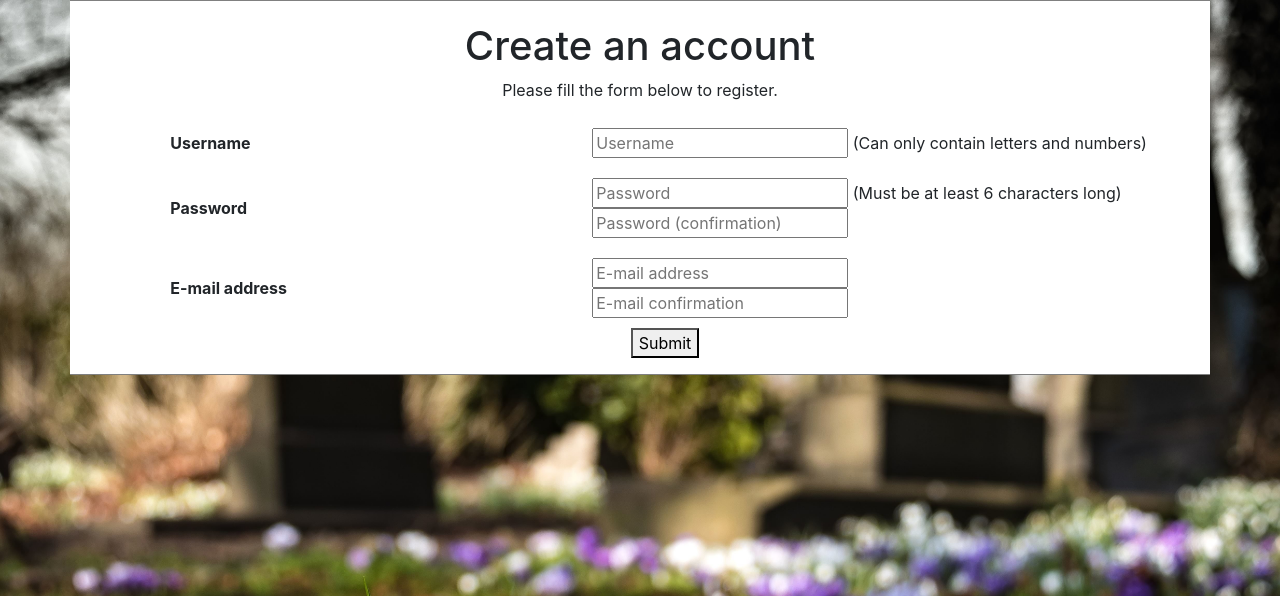
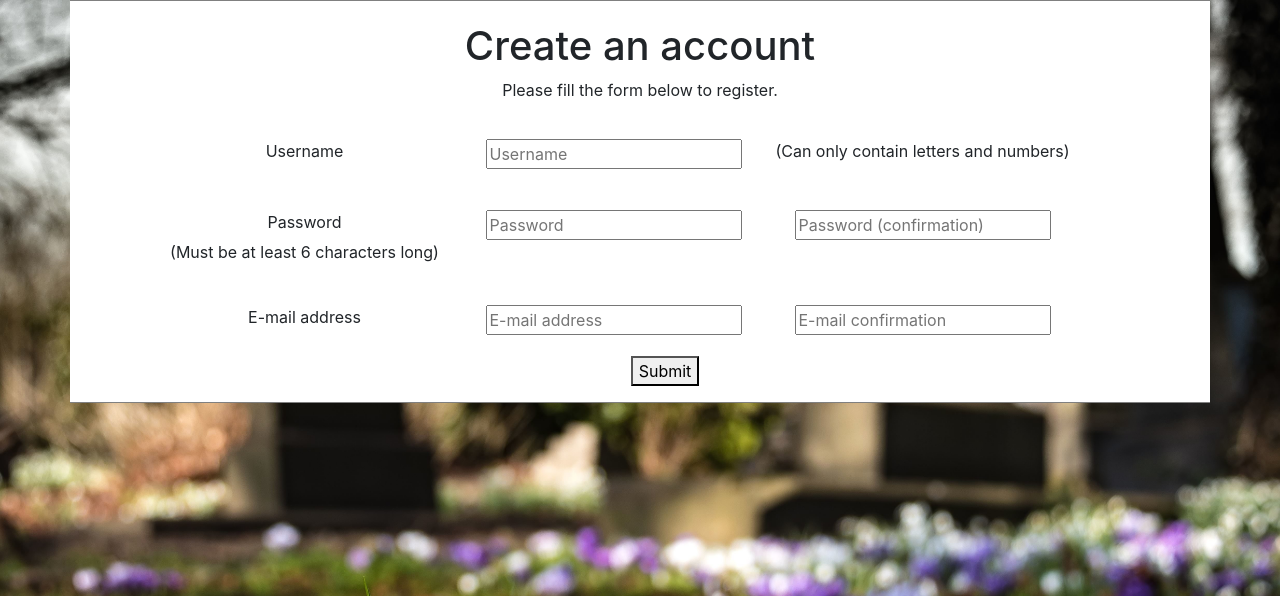
Before and after one commit to Miloceane/OSGA, a Flask app: page /register in a window 1280 px wide. Shown: the part 75-671 px from the top of the page. Run offline with Flask 2, Linux system fonts and the light colour scheme; some libraries are stand-ins or nearby versions.

Commit message:
[#37] Fixed text-centering issues in user panel and registration form.

```diff
--- a/static/css/osga_style.css
+++ b/static/css/osga_style.css
@@ -299,12 +299,15 @@
 		display: flex;
 		flex-direction: column;
 		padding: 5% 0%;
+		justify-content: center;
 	}
 
 	.user_panel_flexelement
 	{
-		width: 30%;
+		width: 100%;
 		min-width: 200px;
+
+		justify-content: center;
 	}
 
 	.user_panel_flexelement button
--- a/templates/register.html
+++ b/templates/register.html
@@ -7,22 +7,29 @@
 		<p>Please fill the form below to register.
 			<form action="{{ url_for('register') }}" method="post">
 				<div class="register_panel">
-					<table>
-						<tr>
-							<th>Username</th>
-							<td colspan="2"><input type="text" name="username" placeholder="Username"> (Can only contain letters and numbers)<br></td>
-						</tr>
-						<tr>
-							<th>Password</th>
-							<td><input type="password" name="password" placeholder="Password"> (Must be at least 6 characters long)<br>
-							<input type="password" name="password_confirmation" placeholder="Password (confirmation)"> </td>
-						</tr>
-						<tr>
-							<th>E-mail address</th>
-							<td><input type="text" name="email" placeholder="E-mail address"><br>
-			    			<input type="text" name="email_confirmation" placeholder="E-mail confirmation"></td>
-			    		</tr>
-			    	</table>
+					<div class="user_panel_flexrow">
+	  					<div class="user_panel_flexelement">Username</div>
+						<div class="user_panel_flexelement">
+							<input type="text" name="username" placeholder="Username">
+						</div>
+						<div class="user_panel_flexelement">
+							(Can only contain letters and numbers)<br></div>
+						</div>
+					<div class="user_panel_flexrow">
+	  					<div class="user_panel_flexelement">Password</div>
+							<div class="user_panel_flexelement">
+								<input type="password" name="password" placeholder="Password"></div>
+							<div class="user_panel_flexelement">
+								<input type="password" name="password_confirmation" placeholder="Password (confirmation)"></div>
+							<div class="user_panel_flexelement">
+								(Must be at least 6 characters long)</div>
+						</div>
+					<div class="user_panel_flexrow">
+  						<div class="user_panel_flexelement">E-mail address</div>
+						<div class="user_panel_flexelement"><input type="text" name="email" placeholder="E-mail address"></div><br>
+		    			<div class="user_panel_flexelement">
+							<input type="text" name="email_confirmation" placeholder="E-mail confirmation"></div>
+		    		</div>
 			    	<button>Submit</button>
 			    </div>
 			</form>
```
